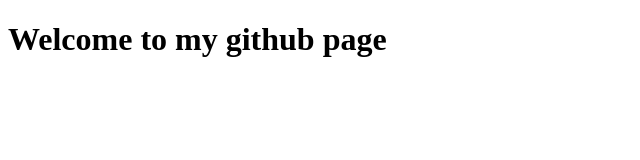
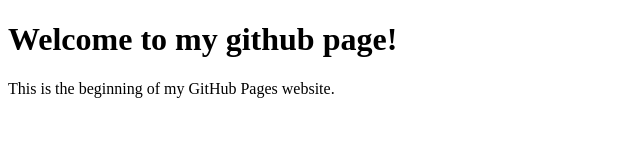
Before and after one commit to basquiat13/lailah.github.io, a plain HTML site: page index.html in a window 1280 px wide. Shown: the whole page, without its empty margins (0-640 px from the left). Drawn offline with Linux system fonts and the light colour scheme.

Commit message:
Update index.html

```diff
--- a/index.html
+++ b/index.html
@@ -4,6 +4,7 @@
     <Title> My Webpage! </Title>
   </head>
    <body>
-    <h1>Welcome to my github page</h1>
+  <h1>Welcome to my github page!</h1>
+     <p>This is the beginning of my GitHub Pages website.</p>
   </body>
 </html>
```
